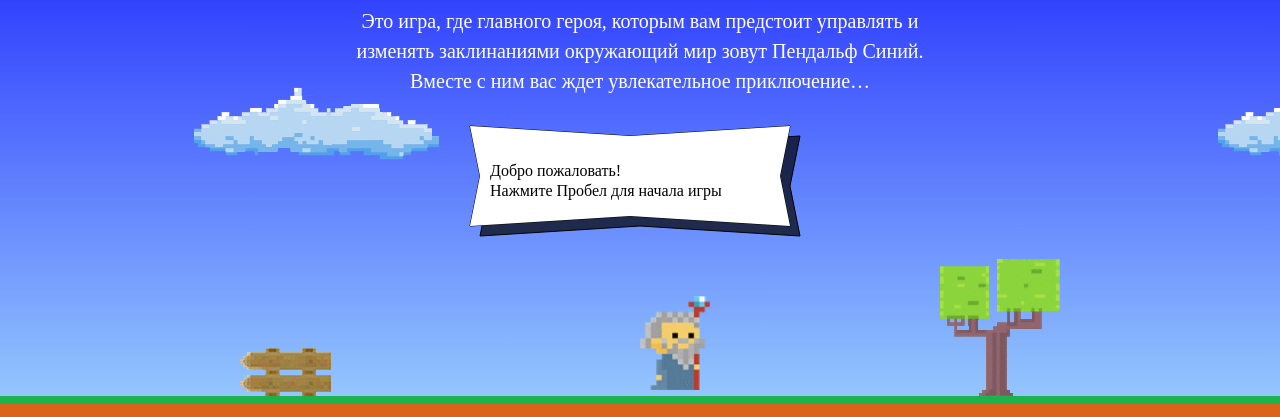
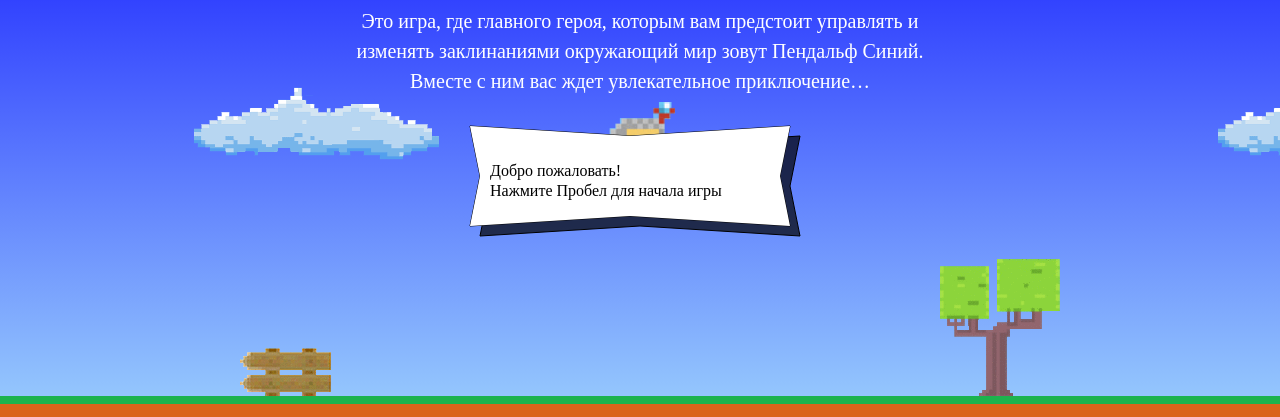
Before and after one commit to TheKrylov/719631-code-and-magick, a website: page index.html in a window 1280 px wide. Shown: the part 203-620 px from the top of the page. Drawn offline with Linux system fonts and the light colour scheme; a web font is replaced by a local one.

Commit message:
Some fix

```diff
--- a/index.html
+++ b/index.html
@@ -195,11 +195,11 @@
   }
 
   var getWizardX = function(width) {
-    return width / 2;
+    return (width - wizardWidth) / 2;
   }
 
   var getWizardY = function(height) {
-    return height / 3 * 2;
+    return height / 3 - getWizardHeight();
   }
 </script>
 
```
